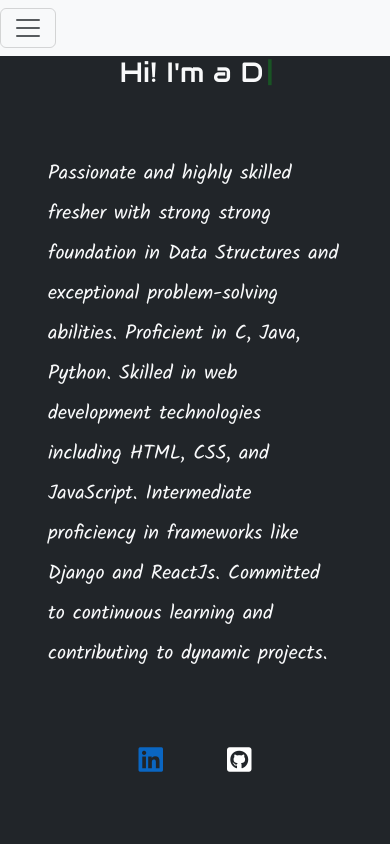
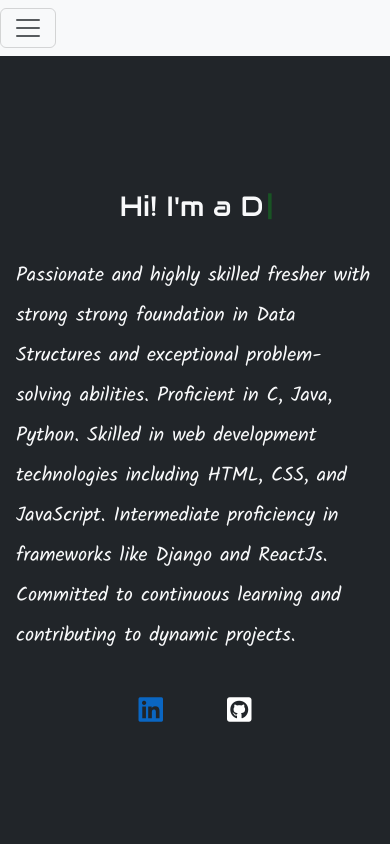
Before and after one commit to vaddadi-abhishek/portfolio, a React (Create React App) app: page / in a window 390 px wide. Shown: the top 844 px of the page. Built offline with nearby package versions, Linux system fonts and the light colour scheme; a web font is replaced by a local one.

Commit message:
Home page changes & sidenav --fixed

```diff
--- a/src/css/education.css
+++ b/src/css/education.css
@@ -10,7 +10,7 @@
     font-size: 48px;
 }
 
-.timeline{
+.timeline {
     position: relative;
     max-width: 1200px;
 }
@@ -66,17 +66,21 @@
 
 @media (max-width: 575.98px) {
     #education {
-        height: auto;
+        /* height: auto; */
     }
+
     .timeline-container {
         width: 100%;
     }
+
     .timeline-dot {
         left: -10px;
     }
+
     .right-container {
         left: 0;
     }
+
     .timeline::after {
         left: 0;
     }
@@ -86,15 +90,19 @@
     #education {
         height: auto;
     }
+
     .timeline-container {
         width: 100%;
     }
+
     .timeline-dot {
         left: -10px;
     }
+
     .right-container {
         left: 0;
     }
+
     .timeline::after {
         left: 0;
     }
--- a/src/css/home.css
+++ b/src/css/home.css
@@ -15,6 +15,7 @@
 
 .about-me {
     font-family: 'Kalam';
+    padding: 3rem;
 }
 
 .social-links {
@@ -38,6 +39,12 @@
 
 @media (max-width: 767.98px)
 {
+    #home {
+       transform: translateY(5%);
+    }
+    .about-me {
+        padding: 1rem;
+    }
     .my-img {
         display: none;
     }
--- a/src/css/sidenav.css
+++ b/src/css/sidenav.css
@@ -43,7 +43,6 @@ ul li {
     }
     .navbar {
         background-color: #f8f9fa;
-        position: fixed;
         width: 100%;
         z-index: 100;
     }
--- a/src/templates/home.js
+++ b/src/templates/home.js
@@ -26,7 +26,7 @@ function Home() {
                         </span>
                     </h1>
                 </motion.div>
-                <motion.div className="about-me p-5"
+                <motion.div className="about-me"
                     initial={{ opacity: 0, y: 20 }}
                     animate={{ opacity: 1, y: 0 }}
                     transition={{ duration: 1 }}
--- a/src/templates/sidenav.js
+++ b/src/templates/sidenav.js
@@ -3,7 +3,7 @@ import { motion } from "framer-motion";
 
 function SideNav() {
   return (
-    <nav className="navbar navbar-expand-lg">
+    <nav className="navbar navbar-expand-lg fixed-top">
       <button className="navbar-toggler" type="button" data-bs-toggle="offcanvas" data-bs-target="#navbarOffcanvasLg" aria-controls="navbarOffcanvasLg" aria-label="Toggle navigation">
         <span className="navbar-toggler-icon"></span>
       </button>
@@ -20,7 +20,7 @@ function SideNav() {
               animate={{ x: 0 }}
               transition={{ type: 'spring' }}
             >
-              <a className="nav-link" aria-current="page" href="#education">
+              <a className="nav-link" href="#education">
                 Education
               </a>
             </motion.li>
```
